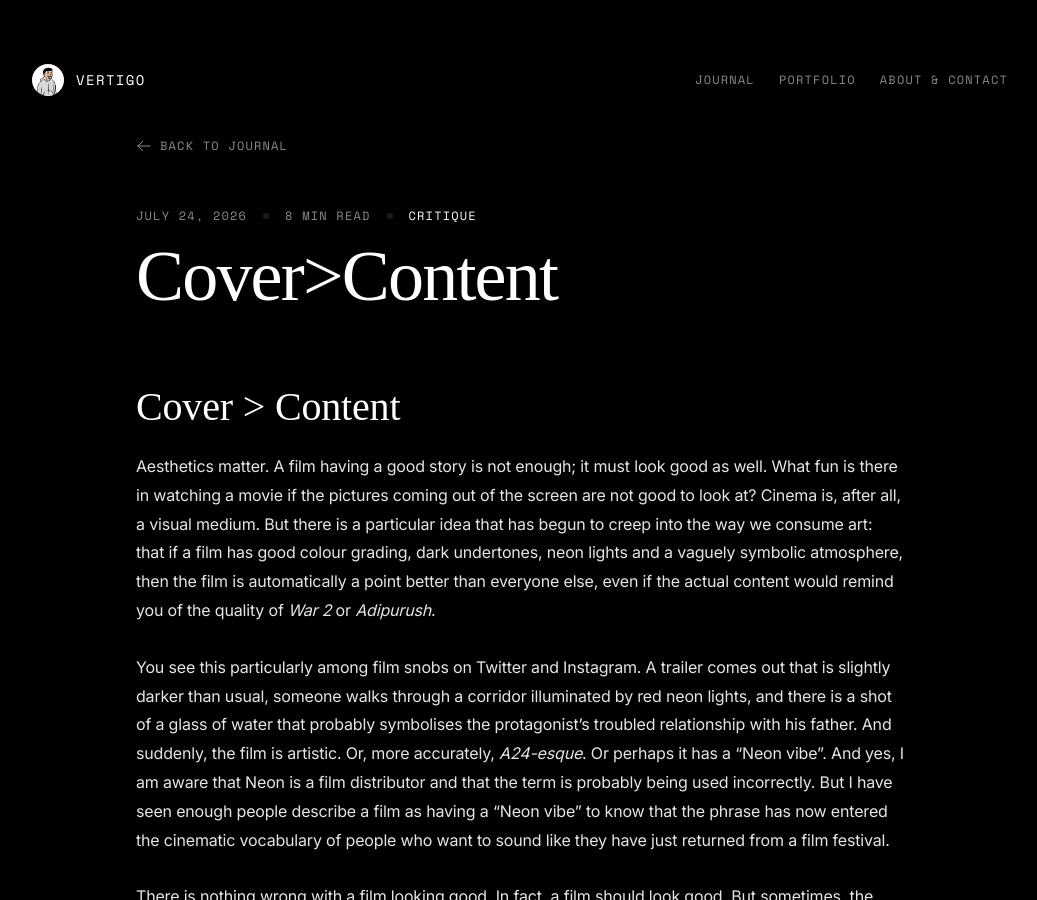
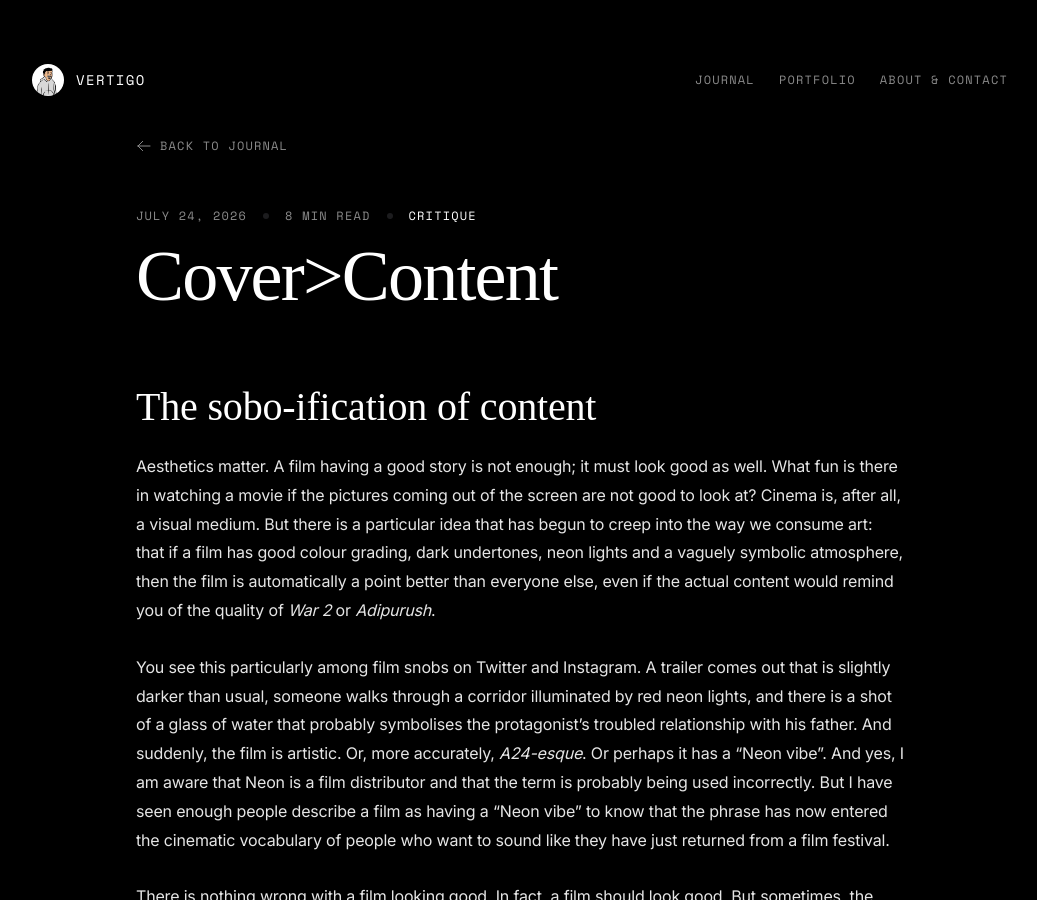
Before and after one commit to Vyom11/vyom_vertigo, a Jekyll site: the page built from _posts/2026-07-24-Cover.md, in a window 1280 px wide and 900 px high. Shown: the whole window, without its empty margins (120-1157 px from the left). Built offline with Jekyll 4.4.1, drawn with Linux system fonts in a browser that asks for light colours; nearby versions of some CDN libraries; some web fonts are replaced.

Commit message:
Update 2026-07-24-Cover.md

```diff
--- a/_posts/2026-07-24-Cover.md
+++ b/_posts/2026-07-24-Cover.md
@@ -4,7 +4,7 @@ title: "Cover>Content"
 date: 2026-07-24 12:00:00 +0530
 category: critique
 ---
-# Cover > Content
+# The sobo-ification of content
 
 Aesthetics matter. A film having a good story is not enough; it must look good as well. What fun is there in watching a movie if the pictures coming out of the screen are not good to look at? Cinema is, after all, a visual medium. But there is a particular idea that has begun to creep into the way we consume art: that if a film has good colour grading, dark undertones, neon lights and a vaguely symbolic atmosphere, then the film is automatically a point better than everyone else, even if the actual content would remind you of the quality of *War 2* or *Adipurush*.
 
```
